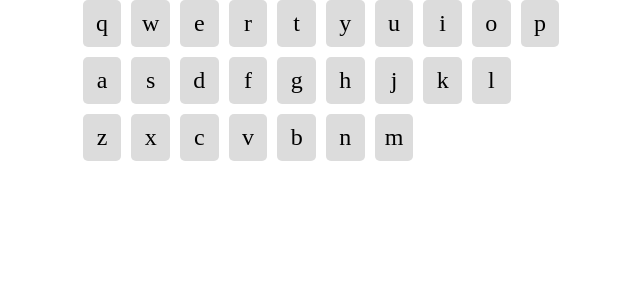
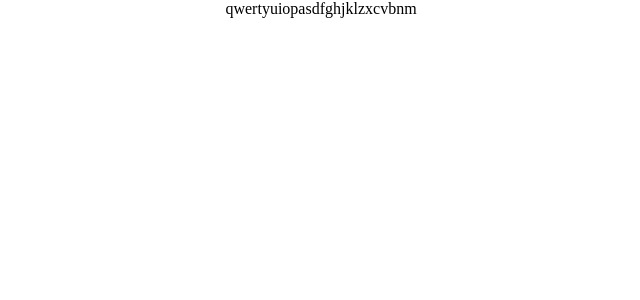
Before and after one commit to d-zienke/Ghostman, a React (Vite) app: page / in a window 1280 px wide. Shown: the top 300 px of the page, without its empty margins (319-959 px from the left). Built offline with nearby package versions, Linux system fonts and the light colour scheme.

Commit message:
Update keyboard component name

```diff
--- a/src/assets/scss/components/_keyboard.scss
+++ b/src/assets/scss/components/_keyboard.scss
@@ -1,9 +1,10 @@
 @use '../abstracts/variables' as var;
 
-.keyboard {
+.Keyboard {
     display: grid;
     grid-template-columns: repeat(10, 1fr);
     grid-gap: 10px;
+    max-width: 100%;
 
     &__row-1 {
       grid-row: 1;
--- a/src/components/keyboard.jsx
+++ b/src/components/keyboard.jsx
@@ -9,7 +9,7 @@ function Keyboard() {
 
     const keysElements = keysArray.map((key, index) => (
         <a
-        className={`keyboard__key keyboard__row-${
+        className={`Keyboard__key Keyboard__row-${
             index <= 9 ?
             1 :
             index <= 18 ?
@@ -19,7 +19,7 @@ function Keyboard() {
         >{key}</a>
     ))
     return (
-        <div className="keyboard">
+        <div className="Keyboard">
             {keysElements}
         </div>
     )
```
